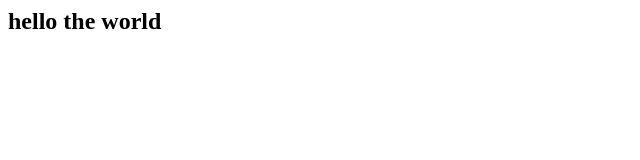
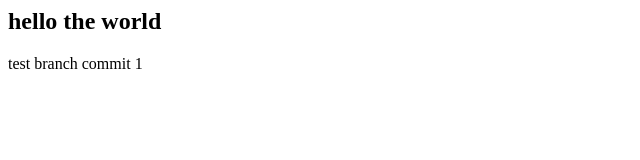
Before and after one commit to koiluntan/GitExercise, a plain HTML site: page index.html in a window 1280 px wide. Shown: the whole page, without its empty margins (0-640 px from the left). Drawn offline with Linux system fonts and the light colour scheme.

Commit message:
modified:   index.html

```diff
--- a/index.html
+++ b/index.html
@@ -1 +1,2 @@
 <h2>hello the world</h2>
+<p>test branch commit 1</p>
```
